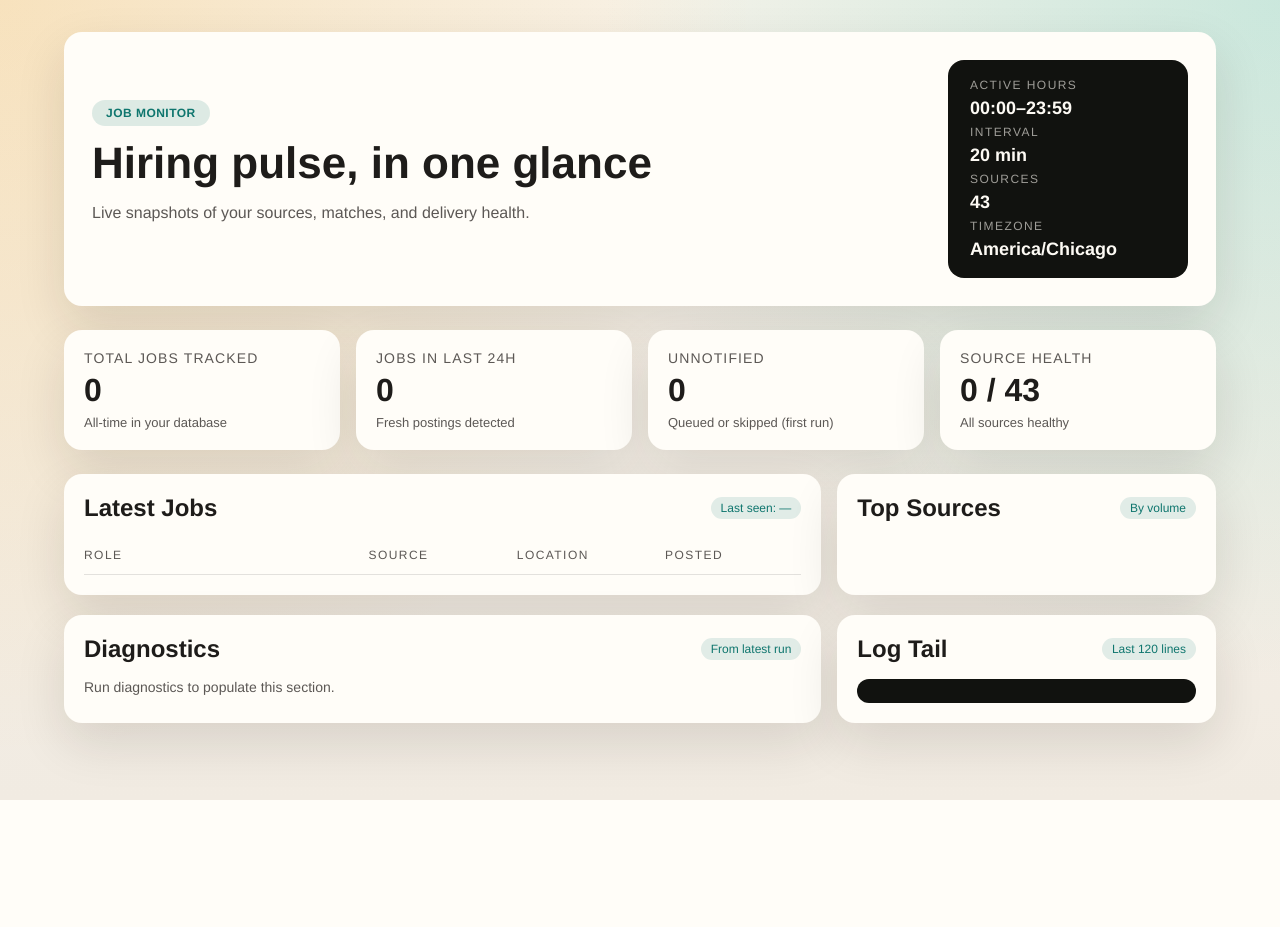
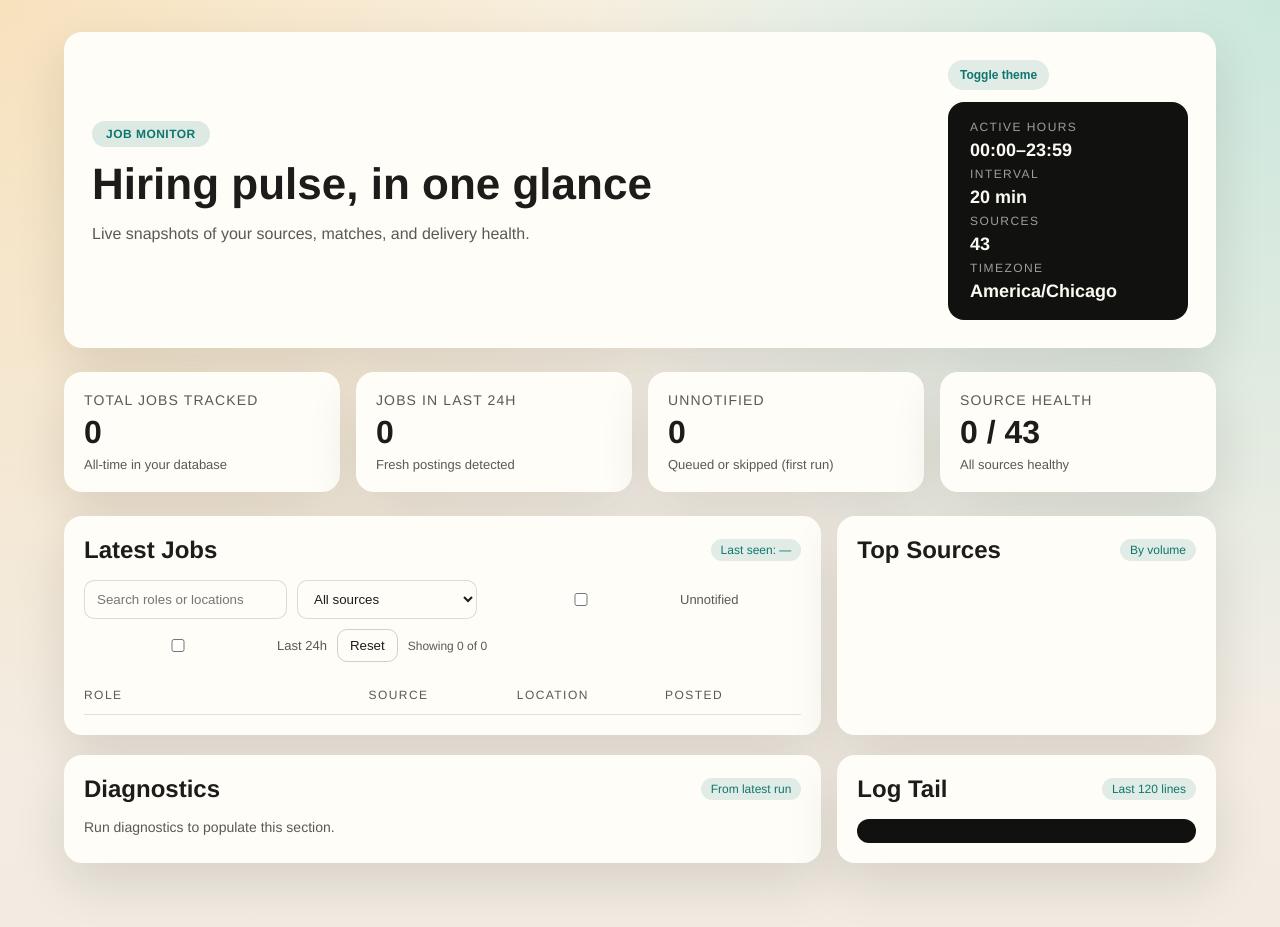
Before and after one commit to Anshul-24git/job-monitoring, a FastAPI app: page / in a window 1280 px wide. Before the commit the page ends 800 px from the top, so only its background shows below. Run offline with FastAPI, Linux system fonts and the light colour scheme.

Commit message:
Improve dashboard filters and dark mode

```diff
--- a/dashboard/static/dashboard.css
+++ b/dashboard/static/dashboard.css
@@ -23,6 +34,13 @@
     linear-gradient(180deg, #f8f3ea 0%, #f1ebe2 100%);
   color: var(--ink);
   min-height: 100vh;
+}
+
+body[data-theme="dark"] {
+  background:
+    radial-gradient(circle at top left, rgba(34, 211, 238, 0.15), transparent 55%),
+    radial-gradient(circle at top right, rgba(251, 191, 36, 0.12), transparent 45%),
+    linear-gradient(180deg, #0b0b0b 0%, #121212 100%);
 }
 
 .page {
@@ -221,6 +261,93 @@
   overflow: auto;
   font-size: 12px;
   line-height: 1.4;
+}
+
+body[data-theme="dark"] .log {
+  background: #0b0b0b;
+}
+
+.filters {
+  display: flex;
+  flex-wrap: wrap;
+  gap: 10px;
+  margin-bottom: 16px;
+}
+
+.filters input,
+.filters select {
+  padding: 10px 12px;
+  border-radius: 10px;
+  border: 1px solid rgba(30, 28, 26, 0.15);
+  background: #fffdf8;
+  color: var(--ink);
+  min-width: 180px;
+}
+
+body[data-theme="dark"] .filters input,
+body[data-theme="dark"] .filters select {
+  background: #131313;
+  border: 1px solid rgba(245, 242, 235, 0.15);
+}
+
+.toggle {
+  display: inline-flex;
+  align-items: center;
+  gap: 6px;
+  font-size: 13px;
+  color: var(--muted);
+}
+
+.ghost {
+  border: 1px solid rgba(30, 28, 26, 0.2);
+  background: transparent;
+  color: var(--ink);
+  border-radius: 10px;
+  padding: 8px 12px;
+  cursor: pointer;
+}
+
+body[data-theme="dark"] .ghost {
+  border: 1px solid rgba(245, 242, 235, 0.2);
+}
+
+.filter-count {
+  font-size: 12px;
+  color: var(--muted);
+  align-self: center;
+}
+
+.theme-toggle {
+  border: none;
+  background: rgba(15, 118, 110, 0.12);
+  color: var(--accent);
+  padding: 8px 12px;
+  border-radius: 999px;
+  font-size: 12px;
+  font-weight: 600;
+  cursor: pointer;
+  margin-bottom: 12px;
+}
+
+body[data-theme="dark"] .theme-toggle {
+  background: rgba(34, 211, 238, 0.2);
+}
+
+.recent {
+  position: relative;
+}
+
+.recent .title::before {
+  content: "NEW";
+  font-size: 10px;
+  letter-spacing: 0.12em;
+  text-transform: uppercase;
+  background: var(--sun);
+  color: #1f1202;
+  padding: 2px 6px;
+  border-radius: 999px;
+  margin-right: 8px;
+  display: inline-block;
 }
 
 .empty {
--- /dev/null
+++ b/dashboard/static/dashboard.js
@@ -0,0 +1,113 @@
+const themeToggle = document.getElementById("theme-toggle");
+const rows = Array.from(document.querySelectorAll(".job-row"));
+const searchInput = document.getElementById("filter-search");
+const sourceSelect = document.getElementById("filter-source");
+const unnotifiedToggle = document.getElementById("filter-unnotified");
+const recentToggle = document.getElementById("filter-recent");
+const resetButton = document.getElementById("filter-reset");
+const filterCount = document.getElementById("filter-count");
+
+const MS_IN_HOUR = 1000 * 60 * 60;
+const RECENT_WINDOW_HOURS = 24;
+
+function resolveTheme() {
+  const stored = localStorage.getItem("dashboard-theme");
+  if (stored) {
+    return stored;
+  }
+  return window.matchMedia("(prefers-color-scheme: dark)").matches ? "dark" : "light";
+}
+
+function applyTheme(theme) {
+  document.body.dataset.theme = theme;
+  localStorage.setItem("dashboard-theme", theme);
+}
+
+if (themeToggle) {
+  applyTheme(resolveTheme());
+  themeToggle.addEventListener("click", () => {
+    const current = document.body.dataset.theme || "light";
+    applyTheme(current === "dark" ? "light" : "dark");
+  });
+}
+
+function parseTimestamp(value) {
+  if (!value) return null;
+  const parsed = Date.parse(value);
+  return Number.isNaN(parsed) ? null : parsed;
+}
+
+function isRecent(row) {
+  const posted = parseTimestamp(row.dataset.posted);
+  const firstSeen = parseTimestamp(row.dataset.firstSeen);
+  const basis = posted || firstSeen;
+  if (!basis) return false;
+  const now = Date.now();
+  return now - basis <= RECENT_WINDOW_HOURS * MS_IN_HOUR;
+}
+
+function highlightRecent() {
+  rows.forEach((row) => {
+    if (isRecent(row)) {
+      row.classList.add("recent");
+    }
+  });
+}
+
+function updateFilterCount(visible, total) {
+  if (!filterCount) return;
+  filterCount.textContent = `Showing ${visible} of ${total}`;
+}
+
+function applyFilters() {
+  const query = (searchInput?.value || "").trim().toLowerCase();
+  const source = (sourceSelect?.value || "").trim();
+  const unnotifiedOnly = !!unnotifiedToggle?.checked;
+  const recentOnly = !!recentToggle?.checked;
+
+  let visible = 0;
+  rows.forEach((row) => {
+    const matchesSource = !source || row.dataset.source === source;
+    const matchesQuery =
+      !query ||
+      row.dataset.title.includes(query) ||
+      row.dataset.location.includes(query);
+    const matchesUnnotified = !unnotifiedOnly || row.dataset.notified === "0";
+    const matchesRecent = !recentOnly || isRecent(row);
+
+    const show = matchesSource && matchesQuery && matchesUnnotified && matchesRecent;
+    row.style.display = show ? "grid" : "none";
+    if (show) {
+      visible += 1;
+    }
+  });
+
+  updateFilterCount(visible, rows.length);
+}
+
+function resetFilters() {
+  if (searchInput) searchInput.value = "";
+  if (sourceSelect) sourceSelect.value = "";
+  if (unnotifiedToggle) unnotifiedToggle.checked = false;
+  if (recentToggle) recentToggle.checked = false;
+  applyFilters();
+}
+
+if (searchInput) {
+  searchInput.addEventListener("input", applyFilters);
+}
+if (sourceSelect) {
+  sourceSelect.addEventListener("change", applyFilters);
+}
+if (unnotifiedToggle) {
+  unnotifiedToggle.addEventListener("change", applyFilters);
+}
+if (recentToggle) {
+  recentToggle.addEventListener("change", applyFilters);
+}
+if (resetButton) {
+  resetButton.addEventListener("click", resetFilters);
+}
+
+highlightRecent();
+applyFilters();
--- a/dashboard/templates/index.html
+++ b/dashboard/templates/index.html
@@ -17,6 +17,7 @@
           </p>
         </div>
         <div class="hero-right">
+          <button class="theme-toggle" id="theme-toggle" type="button">Toggle theme</button>
           <div class="meta-card">
             <div class="meta-label">Active Hours</div>
             <div class="meta-value">
@@ -69,6 +70,25 @@
             <h2>Latest Jobs</h2>
             <span class="chip">Last seen: {{ stats.last_seen or "—" }}</span>
           </div>
+          <div class="filters">
+            <input id="filter-search" type="search" placeholder="Search roles or locations" />
+            <select id="filter-source">
+              <option value="">All sources</option>
+              {% for source in source_options %}
+                <option value="{{ source }}">{{ source }}</option>
+              {% endfor %}
+            </select>
+            <label class="toggle">
+              <input type="checkbox" id="filter-unnotified" />
+              <span>Unnotified</span>
+            </label>
+            <label class="toggle">
+              <input type="checkbox" id="filter-recent" />
+              <span>Last 24h</span>
+            </label>
+            <button class="ghost" id="filter-reset" type="button">Reset</button>
+            <span class="filter-count" id="filter-count"></span>
+          </div>
           <div class="table">
             <div class="table-row table-header">
               <div>Role</div>
@@ -77,7 +97,15 @@
               <div>Posted</div>
             </div>
             {% for job in stats.latest_jobs %}
-              <div class="table-row">
+              <div
+                class="table-row job-row"
+                data-source="{{ job.source }}"
+                data-title="{{ job.title|lower }}"
+                data-location="{{ (job.location or '')|lower }}"
+                data-posted="{{ job.posted_at.isoformat() if job.posted_at else '' }}"
+                data-first-seen="{{ job.first_seen.isoformat() if job.first_seen else '' }}"
+                data-notified="{{ '1' if job.notified_at else '0' }}"
+              >
                 <div class="title">
                   <a href="{{ job.url }}" target="_blank" rel="noreferrer">
                     {{ job.title }}
@@ -150,5 +178,6 @@
         </div>
       </section>
     </div>
+    <script src="/static/dashboard.js"></script>
   </body>
 </html>
```
Also changed, not shown: other parts of dashboard/static/dashboard.css (+33 -0 lines).
